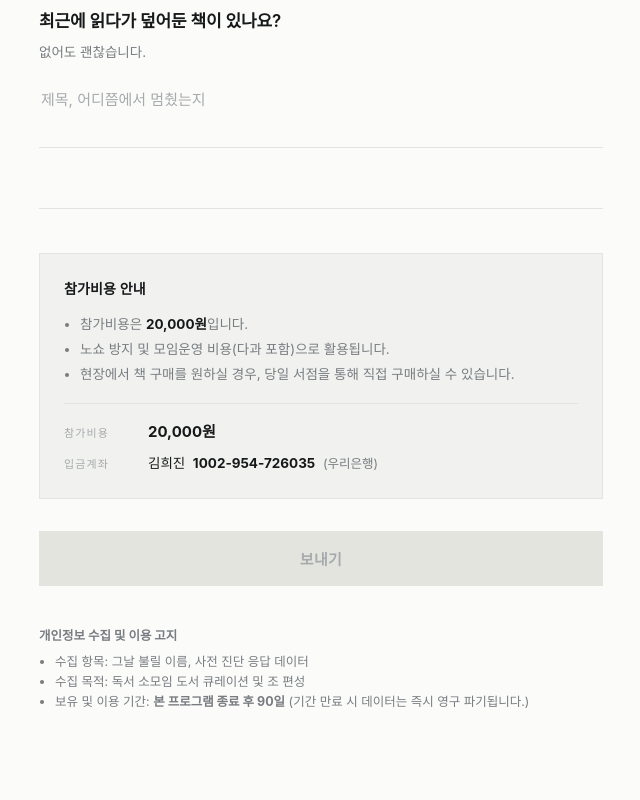
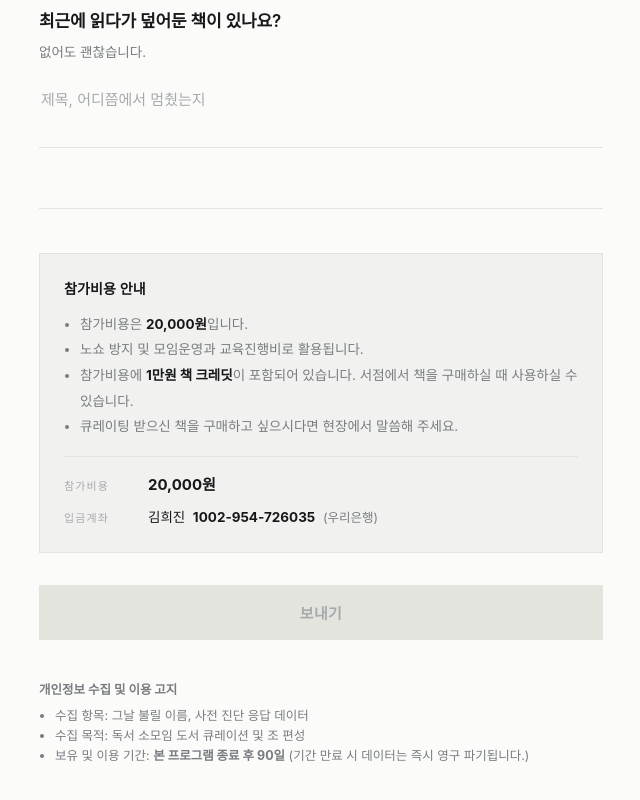
Before and after one commit to Vera-kim-91/book, a Next.js app: page /1 in a window 1280 px wide. Shown: the part 4038-4838 px from the top of the page, without its empty margins (319-959 px from the left). Built offline with nearby package versions, Linux system fonts and the light colour scheme; no server answers; a web font is replaced by a local one.

Commit message:
feat: update completion tagline and payment info text with book credit

```diff
--- a/app/[session]/SurveyForm.tsx
+++ b/app/[session]/SurveyForm.tsx
@@ -136,6 +136,17 @@ export default function SurveyForm({ session }: SurveyFormProps) {
           그날 두 권 정도를 준비해두고, 그중에서 직접 고르시게 됩니다.<br /><br />
           당일 명찰에는 이 이름이 적힙니다.<br />
           휴대폰을 봉투에 맡기고 들어오시면 됩니다.
+        </p>
+        <p style={{
+          marginTop: '36px',
+          fontFamily: 'var(--serif)',
+          fontSize: '15px',
+          color: 'var(--mark)',
+          lineHeight: '1.8',
+          letterSpacing: '.01em',
+        }}>
+          당신과 책이 더 가까워지는 시간,<br />
+          off book에서 만나요.
         </p>
       </div>
     );
@@ -379,10 +390,11 @@ export default function SurveyForm({ session }: SurveyFormProps) {
           <div style={{ fontWeight: 600, fontSize: '14px', marginBottom: '10px', letterSpacing: '.01em' }}>
             참가비용 안내
           </div>
-          <ul style={{ paddingLeft: '16px', margin: '0 0 16px 0', fontSize: '13.5px', color: 'var(--mute)' }}>
+          <ul style={{ paddingLeft: '16px', margin: '0 0 16px 0', fontSize: '13.5px', color: 'var(--mute)', lineHeight: '1.9' }}>
             <li>참가비용은 <strong style={{ color: 'var(--ink)' }}>20,000원</strong>입니다.</li>
-            <li>노쇼 방지 및 모임운영 비용(다과 포함)으로 활용됩니다.</li>
-            <li>현장에서 책 구매를 원하실 경우, 당일 서점을 통해 직접 구매하실 수 있습니다.</li>
+            <li>노쇼 방지 및 모임운영과 교육진행비로 활용됩니다.</li>
+            <li>참가비용에 <strong style={{ color: 'var(--ink)' }}>1만원 책 크레딧</strong>이 포함되어 있습니다. 서점에서 책을 구매하실 때 사용하실 수 있습니다.</li>
+            <li>큐레이팅 받으신 책을 구매하고 싶으시다면 현장에서 말씀해 주세요.</li>
           </ul>
           <div style={{ borderTop: '1px solid var(--line)', paddingTop: '14px', fontSize: '13.5px', display: 'flex', flexDirection: 'column', gap: '6px' }}>
             <div style={{ display: 'flex', gap: '12px', alignItems: 'baseline' }}>
```
